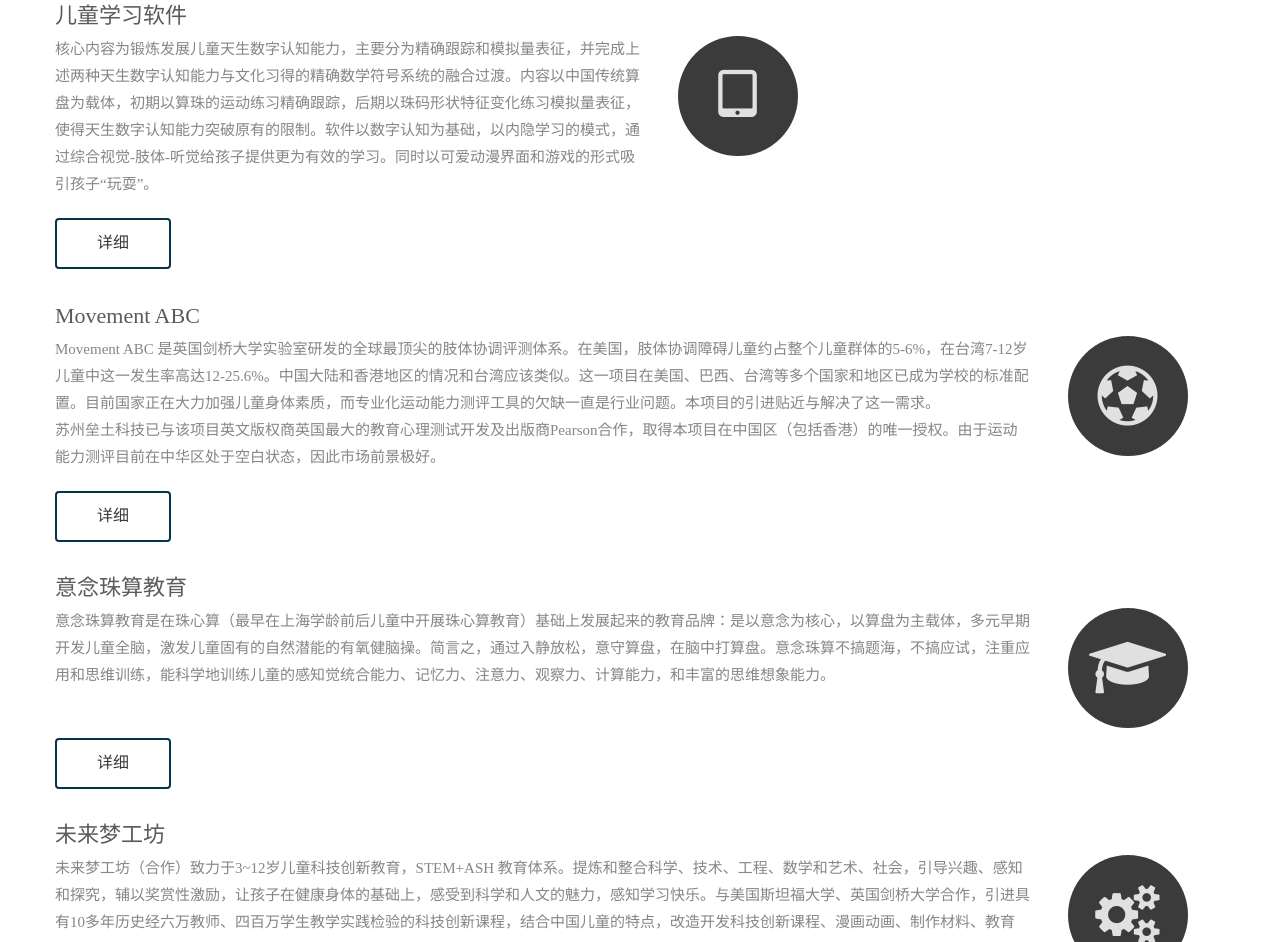
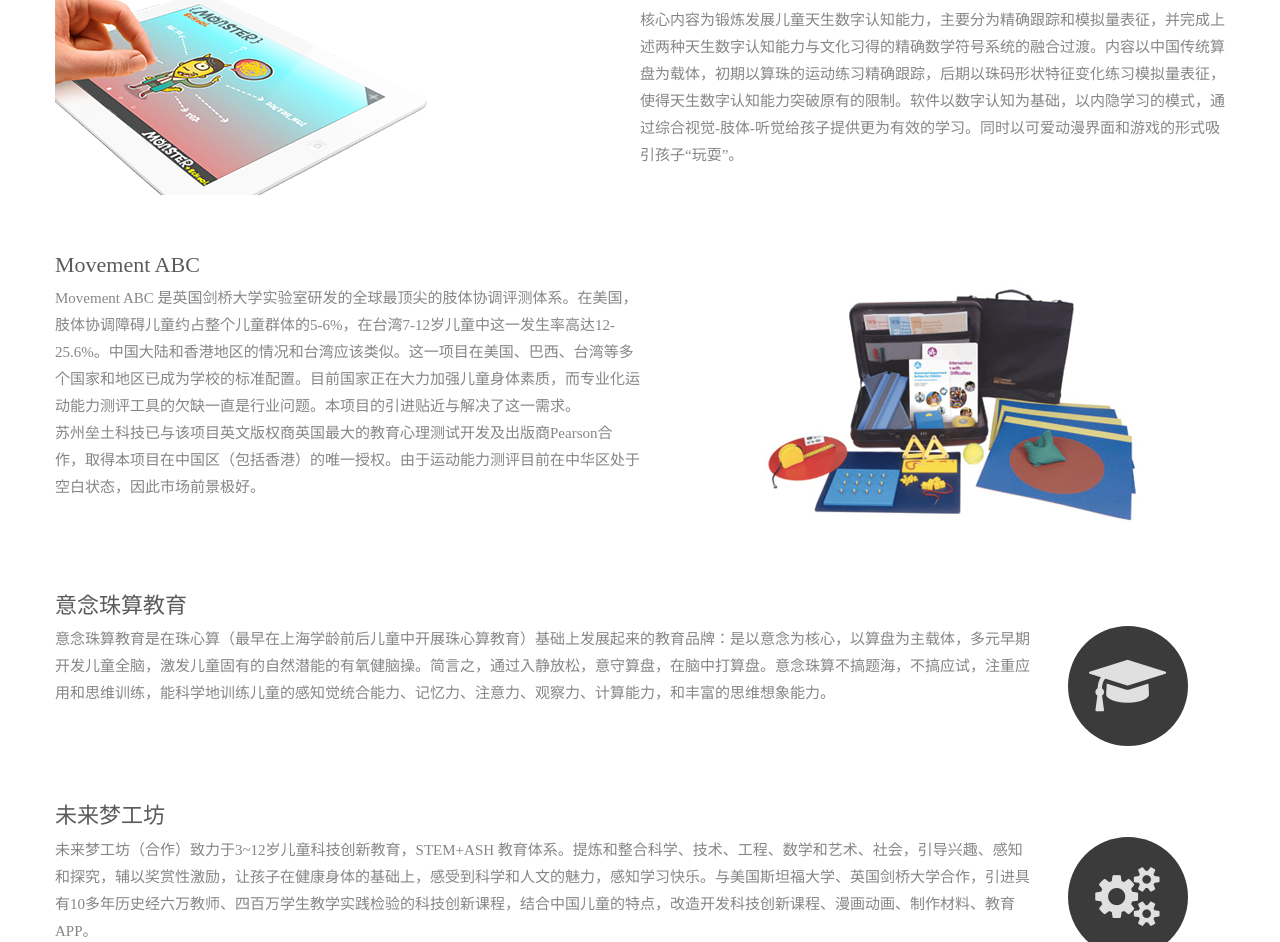
Before and after one commit to leitontech/leitontech.github.io, a plain HTML site: page technology.html in a window 1280 px wide. Shown: the part 281-1223 px from the top of the page. Drawn offline with Linux system fonts and the light colour scheme.

Commit message:
产品图片添加
产品图片添加

```diff
--- a/css/style.css
+++ b/css/style.css
@@ -388,12 +388,21 @@ body {
 	display: block;
 	margin:10px 0 8px;
 }
+.tech_img{
+	padding-left: 0;
+}
+
+.tech_right{
+	padding-left: 10%;
+}
+
 .tech_para{
 	padding-left: 0;
 	padding-right: 0;
 }
 .technology_list1{
-	margin-top: 20px;
+	margin: 2% 0 5% 0;
+
 }
 .pagination > li > a, .pagination > li > span {
 	font-size: 16px;
--- a/technology.html
+++ b/technology.html
@@ -73,32 +73,27 @@
  <div class="main_bg"><!-- start main -->
   <div class="container">
     <div class="technology row">
-          <h2>我们的产品：</h2>
-          <div class="technology_list">
+      <div class="technology_list1">
+        <div class="col-md-6 tech_img">
+          <img src="images/app2.png" alt="" class="img-responsive">
+        </div>
         <h4>儿童学习软件</h4>
-              <div class="col-md-6 tech_para">
+        <div class="col-md-6 tech_para ">
           <p class="para">核心内容为锻炼发展儿童天生数字认知能力，主要分为精确跟踪和模拟量表征，并完成上述两种天生数字认知能力与文化习得的精确数学符号系统的融合过渡。内容以中国传统算盘为载体，初期以算珠的运动练习精确跟踪，后期以珠码形状特征变化练习模拟量表征，使得天生数字认知能力突破原有的限制。软件以数字认知为基础，以内隐学习的模式，通过综合视觉-肢体-听觉给孩子提供更为有效的学习。同时以可爱动漫界面和游戏的形式吸引孩子“玩耍”。</p>
         </div>
-             <div class="col-md-2 images_1_of_4 bg1 pull-left">
-                  <span class="bg"><i class="fa fa-tablet"></i> </span>
-             </div>
+
         <div class="clearfix"></div>
-             <div class="read_more">
-                  <a href="single-page.html" class="fa-btn btn-1 btn-1e">详细</a>
-             </div>
+
       </div>
       <div class="technology_list1">
        <h4>Movement ABC</h4>
-         <div class="col-md-10 tech_para">
+       <div class="col-md-6 tech_para">
         <p class="para">Movement ABC 是英国剑桥大学实验室研发的全球最顶尖的肢体协调评测体系。在美国，肢体协调障碍儿童约占整个儿童群体的5-6%，在台湾7-12岁儿童中这一发生率高达12-25.6%。中国大陆和香港地区的情况和台湾应该类似。这一项目在美国、巴西、台湾等多个国家和地区已成为学校的标准配置。目前国家正在大力加强儿童身体素质，而专业化运动能力测评工具的欠缺一直是行业问题。本项目的引进贴近与解决了这一需求。</br>苏州垒土科技已与该项目英文版权商英国最大的教育心理测试开发及出版商Pearson合作，取得本项目在中国区（包括香港）的唯一授权。由于运动能力测评目前在中华区处于空白状态，因此市场前景极好。</p>
       </div>
-        <div class="col-md-2 images_1_of_4 bg1">
-             <span class="bg"><i class="fa fa-futbol-o"></i> </span>
+      <div class="col-md-6 tech_right">
+       <img src="images/movement2.png" alt="" class="img-responsive">
      </div>
      <div class="clearfix"></div>
-        <div class="read_more">
-             <a href="single-page.html" class="fa-btn btn-1 btn-1e">详细</a>
-        </div>
    </div>
    <div class="technology_list1">
     <h4>意念珠算教育</h4>
@@ -109,9 +104,7 @@
       <span class="bg"><i class="fa fa-graduation-cap"></i></span>
     </div>
     <div class="clearfix"></div>
-   <div class="read_more">
-        <a href="single-page.html" class="fa-btn btn-1 btn-1e">详细</a>
-   </div>
+
   </div>
   <div class="technology_list1">
     <h4>未来梦工坊</h4>
@@ -123,9 +116,7 @@
       <span class="bg"><i class="fa fa-gears"></i> </span>
     </div>
     <div class="clearfix"></div>
-   <div class="read_more">
-        <a href="single-page.html" class="fa-btn btn-1 btn-1e">详细</a>
-   </div>
+
   </div>
 </div>
 </div>
```
Also changed, not shown: about.html (+11 -7 lines), index.html (+1 -3 lines), images/app.png (added), images/app2.png (added), images/movement1.png (added), images/movement2.png (added). Lines whose indentation alone changed are shown as unchanged.
